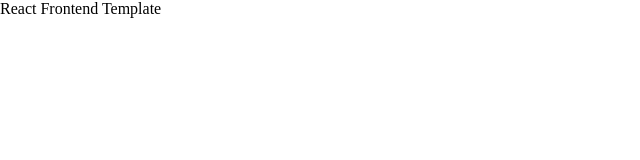
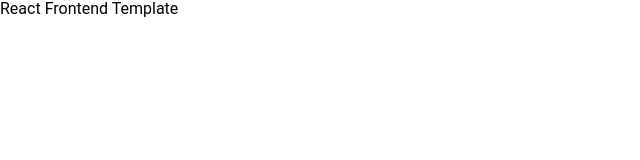
Before and after one commit to CubexsOne/react-frontend-template, a React (Vite) app: page / in a window 1280 px wide. Shown: the top 160 px of the page, without its empty margins (0-640 px from the left). Built offline with nearby package versions, Linux system fonts and the light colour scheme.

Commit message:
Add basic styles

```diff
--- /dev/null
+++ b/src/assets/styles.scss
@@ -0,0 +1,9 @@
+body,
+#root {
+  font-family: Roboto, Verdana, Geneva, Tahoma, sans-serif;
+  font-size: 16px;
+  height: 100vh;
+  margin: 0;
+  padding: 0;
+  width: 100vw;
+}
--- a/src/main.tsx
+++ b/src/main.tsx
@@ -1,8 +1,10 @@
 import React from 'react'
 import ReactDOM from 'react-dom/client'
 import { BrowserRouter } from 'react-router-dom'
+
 import 'normalize.css'
-import './fonts.scss'
+import './assets/fonts.scss'
+import './assets/styles.scss'
 
 import App from './App'
 
```
Also changed, not shown: src/assets/fonts.scss (renamed from src/fonts.scss).
